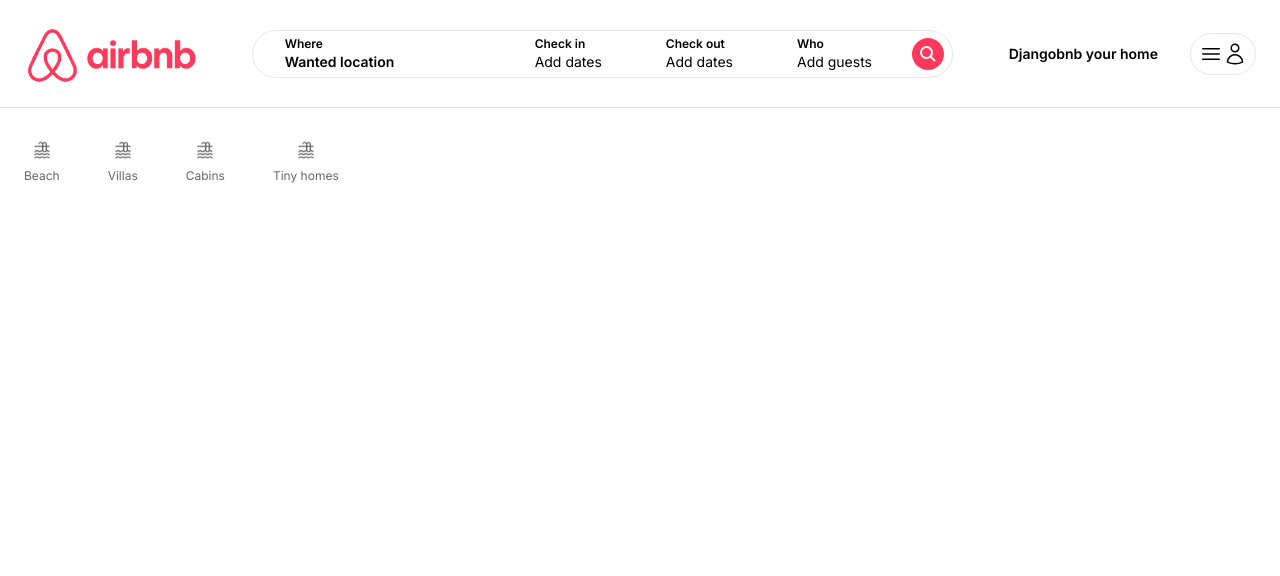
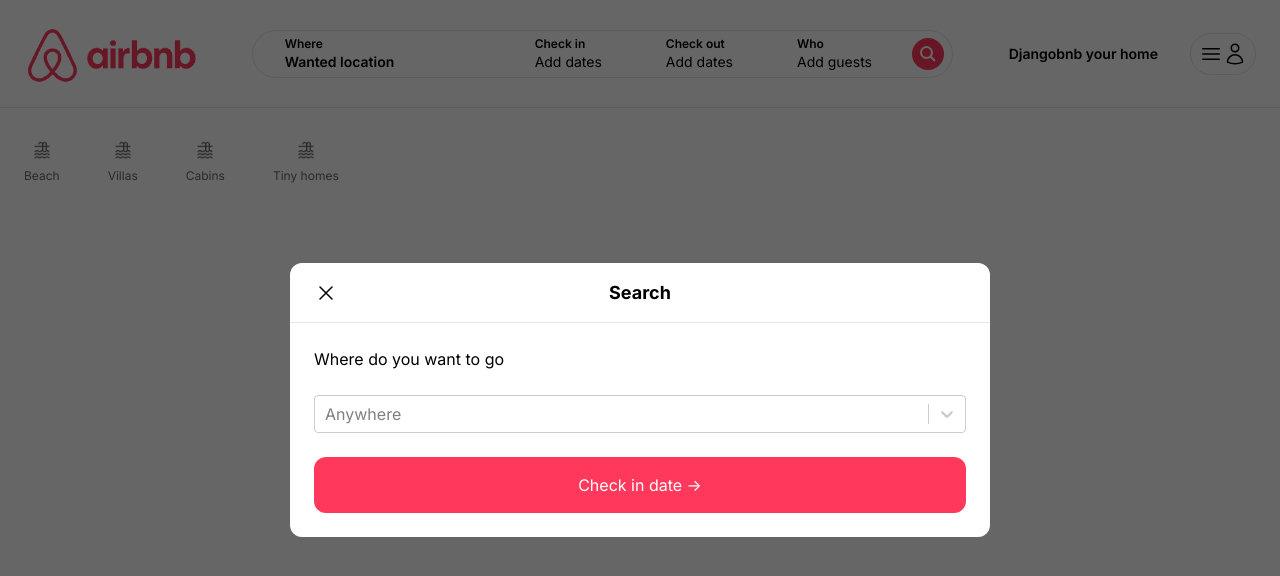
Before and after one commit to jersain28/Airbnb-Frontend, a Next.js app: page / in a window 1280 px wide. Both pictures are taken after a click on the element 602 px from the left and 53 px from the top of the page. Shown: the top 576 px of the page. Built offline with nearby package versions, Linux system fonts and the light colour scheme; no server answers; what world-countries would draw is missing.

Commit message:
31 Modal for search filter, Country search, Calendar to check in and check out dates

```diff
--- /dev/null
+++ b/app/components/modals/SearchModal.tsx
@@ -0,0 +1,125 @@
+'use client';
+
+import useSearchModal from "@/app/hooks/useSearchModal";
+import { useState } from "react";
+import { Range } from "react-date-range";
+import DatePicker from "../forms/Calendar";
+import CustomButtton from "../forms/CustomButton";
+import SelectCountry, { SelectCountryValue } from "../forms/SelectCountry";
+import Modal from "./Modal";
+
+const initialDateRange = {
+    startDate: new Date(),
+    endDate: new Date(),
+    key: 'selection'
+}
+
+const SearchModal = () => {
+    let content = (<></>);
+    const searchModal = useSearchModal();
+    const [country, setCountry] = useState<SelectCountryValue>();
+    const [dateRange, setDateRange] = useState<Range>(initialDateRange);
+
+    //
+    // Set date range
+
+    const _setDateRange = (selection: Range) => {
+        if (searchModal.step === 'checkin') {
+            searchModal.open('checkout');
+        } else if (searchModal.step === 'checkout') {
+            searchModal.open('details');
+        }
+
+        setDateRange(selection);
+    }
+
+    //
+    // Contents
+
+    const contentLocation = (
+        <>
+
+            <div className="mb-6 text-2x1">Where do you want to go</div>
+
+            <SelectCountry
+                value={country}
+                onChange={(value) => setCountry(value as SelectCountryValue)}
+            >
+            </SelectCountry>
+
+            <div className="mt-6 flex flex-row gap-4">
+                <CustomButtton
+                    label="Check in date ->"
+                    onclick={() => searchModal.open('checkin')}>
+                </CustomButtton>
+            </div>
+
+        </>
+    )
+
+    const contentCheckin = (
+        <>
+            <h2 className="mb-6 text-2x1">When do you want to check in?</h2>
+
+            <DatePicker
+                value={dateRange}
+                onChange={(value) => _setDateRange(value.selection)}
+            >
+            </DatePicker>
+
+            <div className="mt-6 flex flex-row gap-4">
+                <CustomButtton
+                    label="<- Location"
+                    onclick={() => searchModal.open('location')}>
+                </CustomButtton>
+
+                <CustomButtton
+                    label="Check out date ->"
+                    onclick={() => searchModal.open('checkout')}>
+                </CustomButtton>
+            </div>
+        </>
+    )
+
+    const contentCheckout = (
+        <>
+            <h2 className="mb-6 text-2x1">When do you want to check out?</h2>
+
+            <DatePicker
+                value={dateRange}
+                onChange={(value) => _setDateRange(value.selection)}
+            >
+            </DatePicker>
+
+            <div className="mt-6 flex flex-row gap-4">
+                <CustomButtton
+                    label="<- Check in date"
+                    onclick={() => searchModal.open('checkin')}>
+                </CustomButtton>
+
+                <CustomButtton
+                    label="Check out date ->"
+                    onclick={() => searchModal.open('details')}>
+                </CustomButtton>
+            </div>
+        </>
+    )
+
+    if (searchModal.step == 'location') {
+        content = contentLocation
+    } else if (searchModal.step == 'checkin') {
+        content = contentCheckin
+    } else if (searchModal.step == 'checkout') {
+        content = contentCheckout
+    }
+    return (
+        <Modal
+            label="Search"
+            content={content}
+            close={searchModal.close}
+            isOpen={searchModal.isOpen}>
+        </Modal>
+    )
+}
+
+export default SearchModal;
--- a/app/components/navbar/SearchFilters.tsx
+++ b/app/components/navbar/SearchFilters.tsx
@@ -1,6 +1,16 @@
+'use client';
+
+import useSearchModal from "@/app/hooks/useSearchModal";
+
+
 const SearchFilters = () => {
+    const searchModal = useSearchModal();
+
     return (
-        <div className="h-[48px] lg:h-[64] flex flex-row items-center justify-between border rounded-full">
+        <div
+            onClick={() => searchModal.open('location')}
+            className="h-[48px] lg:h-[64] flex flex-row items-center justify-between border rounded-full"
+        >
             <div className="hidden lg:block">
                 <div className="flex flex-row items-center justify-between">
                     <div className="cursor-pointer w-[250px] h-[48px] lg:h-[64] px-8 flex flex-col justify-center rounded-full hover:bg-gray-100">
--- /dev/null
+++ b/app/hooks/useSearchModal.ts
@@ -0,0 +1,39 @@
+import { create } from "zustand";
+
+export type SearchQuery={
+    country: string | undefined;
+    checkIn: Date | undefined;
+    checkOut: Date | undefined;
+    guests: Number;
+    bathrooms: Number;
+    bedrooms: Number;
+    category: string;
+}
+
+interface SearchModalStore{
+    isOpen: boolean;
+    step: string;
+    open: (step: string)=>void;
+    close: ()=>void;
+    query: SearchQuery;
+    setQuery: (query: SearchQuery) => void;
+}
+
+const useSearchModal = create<SearchModalStore>((set) => ({
+    isOpen: false,
+    step:'',
+    open: (step)=>set({ isOpen: true, step: step}),
+    close: ()=>set({isOpen: false}),
+    query:{
+        country:'',
+        checkIn: undefined,
+        checkOut: undefined,
+        guests: 1,
+        bedrooms: 0,
+        bathrooms: 0,
+        category:''
+    },
+    setQuery: (query: SearchQuery) => set({query: query})
+}));
+
+export default useSearchModal
--- a/app/layout.tsx
+++ b/app/layout.tsx
@@ -2,6 +2,7 @@
 import { Geist, Geist_Mono, Inter } from "next/font/google";
 import AddPropertyModal from "./components/modals/AddPropertyModal";
 import LoginModal from "./components/modals/LoginModal";
+import SearchModal from "./components/modals/SearchModal";
 import SignupModal from "./components/modals/SignupModal";
 import Navbar from "./components/navbar/Navbar";
 import "./globals.css";
@@ -41,6 +42,7 @@
           {children}
         </div>
         <LoginModal />
+        <SearchModal />
         <SignupModal />
         <AddPropertyModal />
       </body>
```
